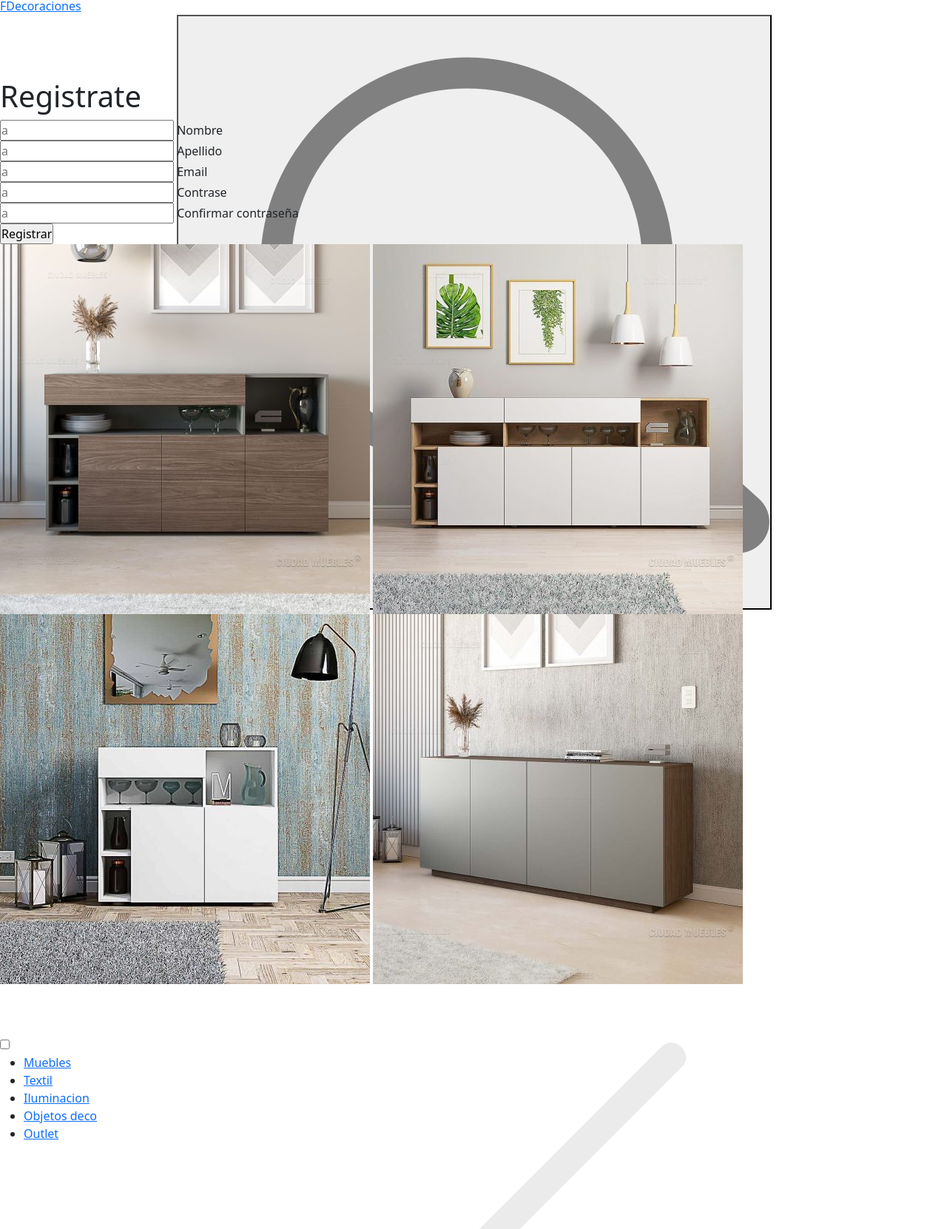
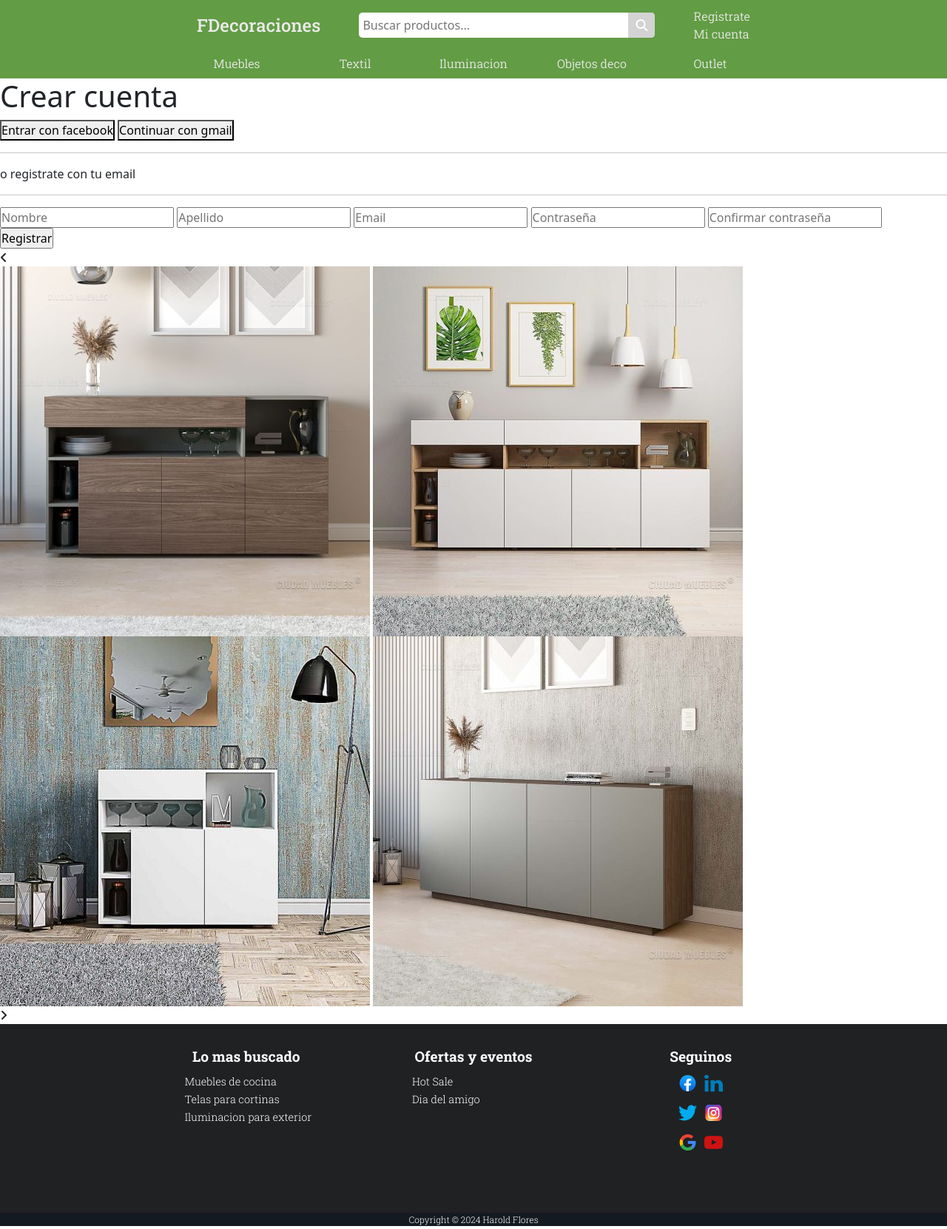
Before and after one commit to sKull99/fdecoraciones, a website: page pages/register.html in a window 1280 px wide. Shown: the part 4-1665 px from the top of the page at 74% size. Drawn offline with nearby package versions, Linux system fonts and the light colour scheme.

Commit message:
add register page with form

```diff
--- a/pages/register.html
+++ b/pages/register.html
@@ -4,155 +4,143 @@
     <meta charset="UTF-8">
     <meta name="viewport" content="width=device-width, initial-scale=1.0">
 
-    <link href="https://cdn.jsdelivr.net/npm/bootstrap@5.3.2/dist/css/bootstrap.min.css" rel="stylesheet"
-    integrity="sha384-T3c6CoIi6uLrA9TneNEoa7RxnatzjcDSCmG1MXxSR1GAsXEV/Dwwykc2MPK8M2HN" crossorigin="anonymous">
-
+    <link href="https://cdn.jsdelivr.net/npm/bootstrap@5.3.2/dist/css/bootstrap.min.css" rel="stylesheet" integrity="sha384-T3c6CoIi6uLrA9TneNEoa7RxnatzjcDSCmG1MXxSR1GAsXEV/Dwwykc2MPK8M2HN" crossorigin="anonymous">
     <link rel="stylesheet" href="../css/style.css">
     <link href="https://fonts.googleapis.com/css2?family=Roboto+Slab:wght@100..900&display=swap" rel="stylesheet">
-    <title>Document</title>
+    <script src="https://kit.fontawesome.com/0ee5b0efdf.js" crossorigin="anonymous"></script>
+    <title>FDecoraciones - Register</title>
 </head>
 
 <body class="body-container body-color">
-    <header class="header">
-        <nav class="nav-container">
-            <div class="header-logo-search-account">
-                <div class="header-logo">
+    <header class="header-container">
+        <div class="header-content">
+            <div class="header-content-up">
+                <div class="header-content-up-logo">
                     <span class="_header-logo"><a href="../index.html">FDecoraciones</a></span>
                 </div>
-                <div class="header-search">
+                <div class="header-content-up-search">
                     <input type="text" placeholder="Buscar productos...">
-                    <button type="submit"><img src="../img/lupa-search.png" alt="search"></button>
+                    <button type="submit"><i class="fa-solid fa-magnifying-glass"></i></button>
                 </div>
-                <div class="header-account">
-                    <div class="header-account-register">
+                <div class="header-content-up-register">
                     <ul>
-                            <li><a href="register.html">Registrate</a></li>
+                        <li><a href="pages/register.html">Registrate</a></li>
                         <li><a href="">Mi cuenta</a></li>
                     </ul>
                 </div>
-                    <div class="header-account-cart">
-                        <a href="pages/cart.html">
-                            <img src="../img/gray-cart.png" alt="cart" srcset="">
-                        </a>
             </div>
+            <nav class="header-content-bottom">
+                <input type="checkbox" name="" id="check">
+                <label for="check" class="checkbtn">
+                    <i class="fa-solid fa-bars menu-icon"></i>
+                </label>
+
+                <ul>
+                    <li><a href="furniture.html" class="header-menu-link">Muebles</a></li>
+                    <li><a href="textile.html" class="header-menu-link">Textil</a></li>
+                    <li><a href="lightning.html" class="header-menu-link">Iluminacion</a></li>
+                    <li><a href="decorative-objects.html" class="header-menu-link">Objetos deco</a></li>
+                    <li><a href="outlet.html" class="header-menu-link">Outlet</a></li>
+                </ul>
+            </nav>
         </div>
-            </div>
-
-            <div class="header-nav">
-                <input type="checkbox" id="menu">
-                <label for="menu"> <img src="img/menu-mobile.png" alt="" srcset=""> </label>
-                <ul>
-                    <li><a href="furniture.html">Muebles</a></li>
-                    <li><a href="textile.html">Textil</a></li>
-                    <li><a href="lightning.html">Iluminacion</a></li>
-                    <li><a href="decorative-objects.html">Objetos deco</a></li>
-                    <li><a href="outlet.html">Outlet</a></li>
-                </ul>
-            </div>
-        </nav>
     </header>
 
-    <main class="main-container-reg">
-        <div class="section-general-container">
-            <section class="_section-general-container">
-                <article class="section-register">
-                    <div class="register-form ">
+    <main class="main__container__register">
+        <section class="section-carousel-events"></section>
+        <div class="main__container__register--general">
+
+             <article class="section__register">
+
+                <div class="section__register--form">
+                    <h1>Crear cuenta</h1>
+                    <div class="section__register--form--social">
+                        <button>Entrar con facebook</button>
+                        <button>Continuar con gmail</button>
+                    </div>
+                    <div class="seccion__register--from--subtitle">
+                        <hr>
+                        <span>o registrate con tu email</span>
+                        <hr>
+                    </div>
                     <form action="" class="form">
-                            <h1 class="title">Registrate</h1>
-
                         <div class="inputContainer">
-                              <input type="text" class="input" placeholder="a">
-                              <label for="" class="label text-label">Nombre</label>
-                            </div>
-
-                            <div class="inputContainer">
-                                <input type="text" class="input" placeholder="a">
-                                <label for="" class="label text-label">Apellido</label>
-                            </div>
-
-                            <div class="inputContainer">
-                              <input type="text" class="input" placeholder="a">
-                              <label for="" class="label text-label">Email</label>
-                            </div>
-
-                            <div class="inputContainer">
-                              <input type="text" class="input" placeholder="a">
-                              <label for="" class="label text-label">Contrase</label>
-                            </div>
-
-                            <div class="inputContainer">
-                              <input type="text" class="input" placeholder="a">
-                              <label for="" class="label text-label">Confirmar contraseña</label>
+                            <input type="text" class="input" placeholder="Nombre">
+                            <input type="text" class="input" placeholder="Apellido">
+                            <input type="text" class="input" placeholder="Email">
+                            <input type="text" class="input" placeholder="Contraseña">
+                            <input type="text" class="input" placeholder="Confirmar contraseña">
                         </div>
 
                         <input type="submit" class="submitBtn" value="Registrar">
                     </form>
                 </div>
             </article>
-                <section class="section-carousel">
-                    <article class="section-carousel-img">
+
+            <section class="section__register--carousel">
+                <i class="fa-solid fa-angle-left"></i>
+                <article class="section__register--carousel--img">
                     <img src="../img/mueble-1-500x500.jpg" alt="">
                     <img src="../img/mueble-2-500x500.jpg" alt="">
                     <img src="../img/mueble-3-500x500.jpg" alt="">
                     <img src="../img/mueble-4-500x500.jpg" alt="">
                 </article>
-                    <article class="section-carousel-selector">
-                        <img src="../img/st-arrow-prev.svg" alt="previous" srcset="">
-                        <img src="../img/st-arrow-next.svg" alt="next" srcset="">
-                    </article>
+                <i class="fa-solid fa-angle-right"></i>
             </section>
-            </section>
+
         </div>
     </main>
 
 
-    <footer class="footer">
-        <div class="footer-menu-bottom-container">
-            <div class="footer-menu-bottom">
-                <div class="footer-menu-bottom-cols">
-                    <div class="footer-menu-bottom-title">
+    <footer class="footer-container">
+        <div class="_footer-container">
+            <div class="footer-content-sections">
+                <section class="footer-content-section-card">
+                    <div class="footer-section-card-title">
                         <span>Lo mas buscado</span>
                     </div>
-                    <div class="footer-menu-bottom-items">
+                    <div class="footer-section-card-links">
                         <ul>
                             <li><a href="">Muebles de cocina</a></li>
                             <li><a href="">Telas para cortinas</a></li>
                             <li><a href="">Iluminacion para exterior</a></li>
                         </ul>
                     </div>
-                </div>
-                <div class="footer-menu-bottom-cols">
-                    <div class="footer-menu-bottom-title">
+                </section>
+
+                <section class="footer-content-section-card">
+                    <div class="footer-section-card-title">
                         <span>Ofertas y eventos</span>
                     </div>
-                    <div class="footer-menu-bottom-items">
+                    <div class="footer-section-card-links">
                         <ul>
                             <li><a href="">Hot Sale</a></li>
                             <li><a href="">Dia del amigo</a></li>
                         </ul>
                     </div>
-                </div>
-                <div class="footer-menu-bottom-cols">
-                    <div class="footer-menu-bottom-title">
+                </section>
+
+                <section class="footer-content-section-card">
+                    <div class="footer-section-card-title">
                         <span>Seguinos</span>
                     </div>
-                    <div class="footer-menu-bottom-items footer-menu-bottom-items-img">
-                        <div class="footer-menu-bottom-items-img-lt">
+                    <div class="footer-section-card-images">
+                        <div class="footer-section-card-img">
                             <a href=""><img src="../img/facebook-white.svg" alt=""></a>
                             <a href=""><img src="../img/twitter.svg" alt=""></a>
                             <a href=""><img src="../img/google.svg" alt=""></a>
                         </div>
-
-                        <div class="footer-menu-bottom-items-img-rt">
+                        <div class="footer-section-card-img">
                             <a href=""><img src="../img/linkedin.svg" alt=""></a>
                             <a href=""><img src="../img/instagram-white.svg" alt=""></a>
                             <a href=""><img src="../img/youtube.svg" alt=""></a>
                         </div>
                     </div>
+                </section>
+
             </div>
         </div>
-        </div>
-        <div class="footer-copyright">
+        <div class="footer-content-copyright">
             <span>Copyright &copy; 2024 Harold Flores</span>
         </div>
     </footer>
```
Lines whose indentation alone changed are shown as unchanged.
